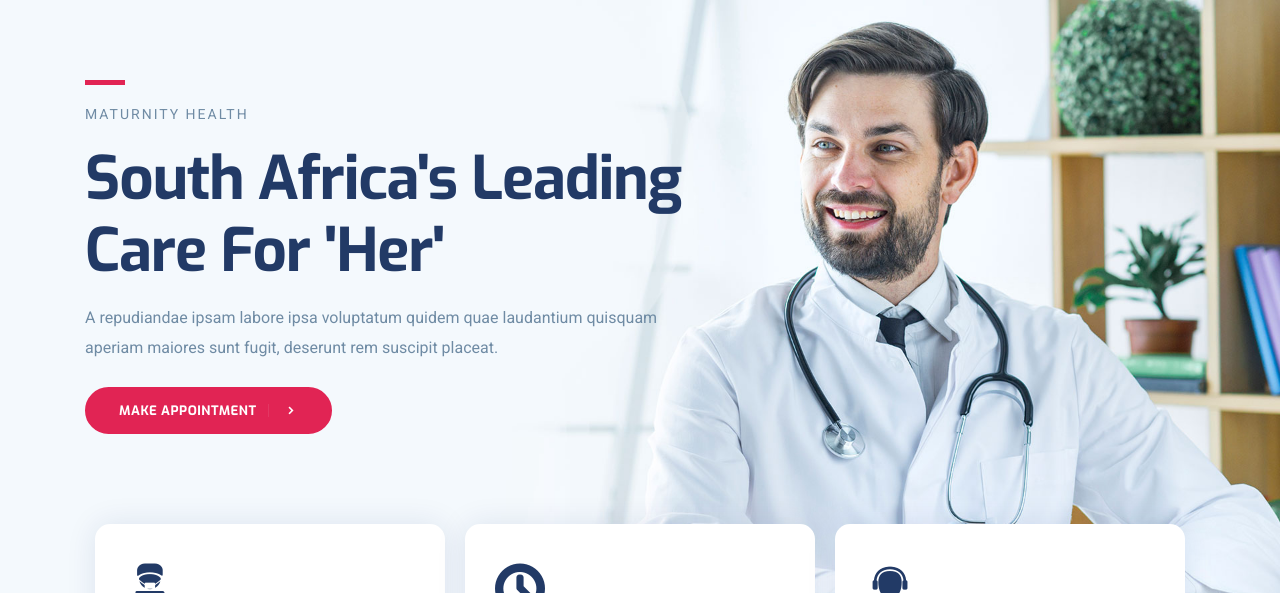
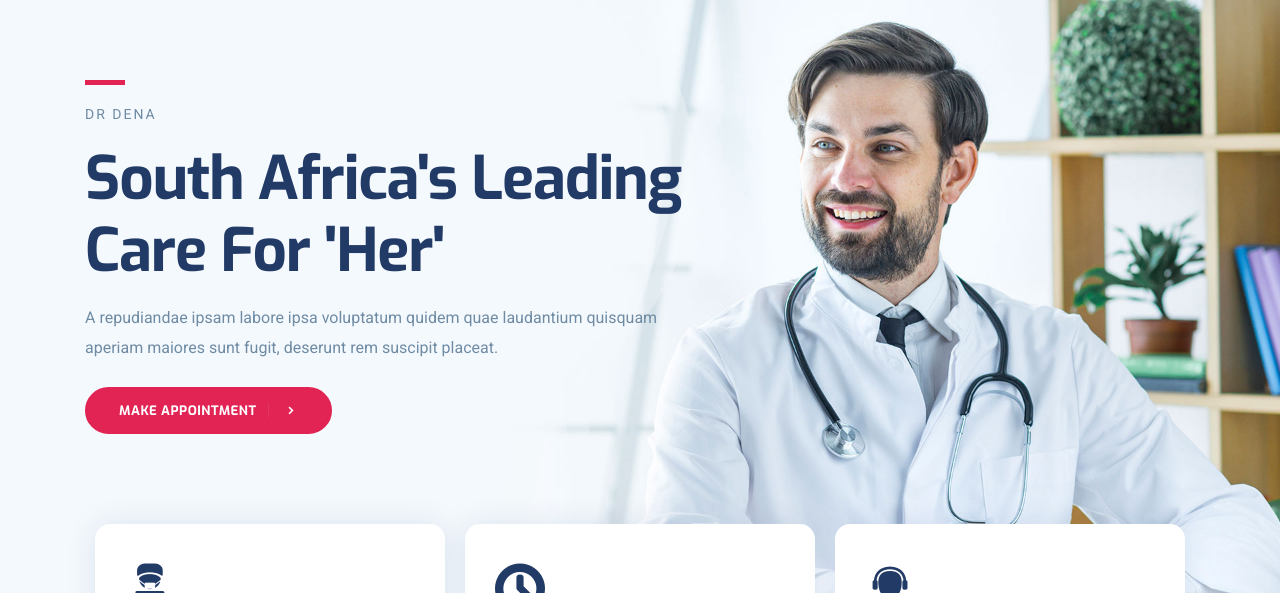
Before and after one commit to OluwaMukulu/MM-Dena, a Django app: page / in a window 1280 px wide. Shown: the part 146-739 px from the top of the page. Run offline with Django 4.2, Linux system fonts and the light colour scheme; some libraries are stand-ins or nearby versions.

Commit message:
Second commit

```diff
--- a/denamm/templates/home.html
+++ b/denamm/templates/home.html
@@ -10,7 +10,7 @@
 			<div class="col-lg-6 col-md-12 col-xl-7">
 				<div class="block">
 					<div class="divider mb-3"></div>
-					<span class="text-uppercase text-sm letter-spacing ">Maturnity Health</span>
+					<span class="text-uppercase text-sm letter-spacing ">Dr Dena</span>
 					<h1 class="mb-3 mt-3">South Africa's leading care for 'Her'</h1>
 
 					<p class="mb-4 pr-5">A repudiandae ipsam labore ipsa voluptatum quidem quae laudantium quisquam aperiam maiores sunt fugit, deserunt rem suscipit placeat.</p>
```
